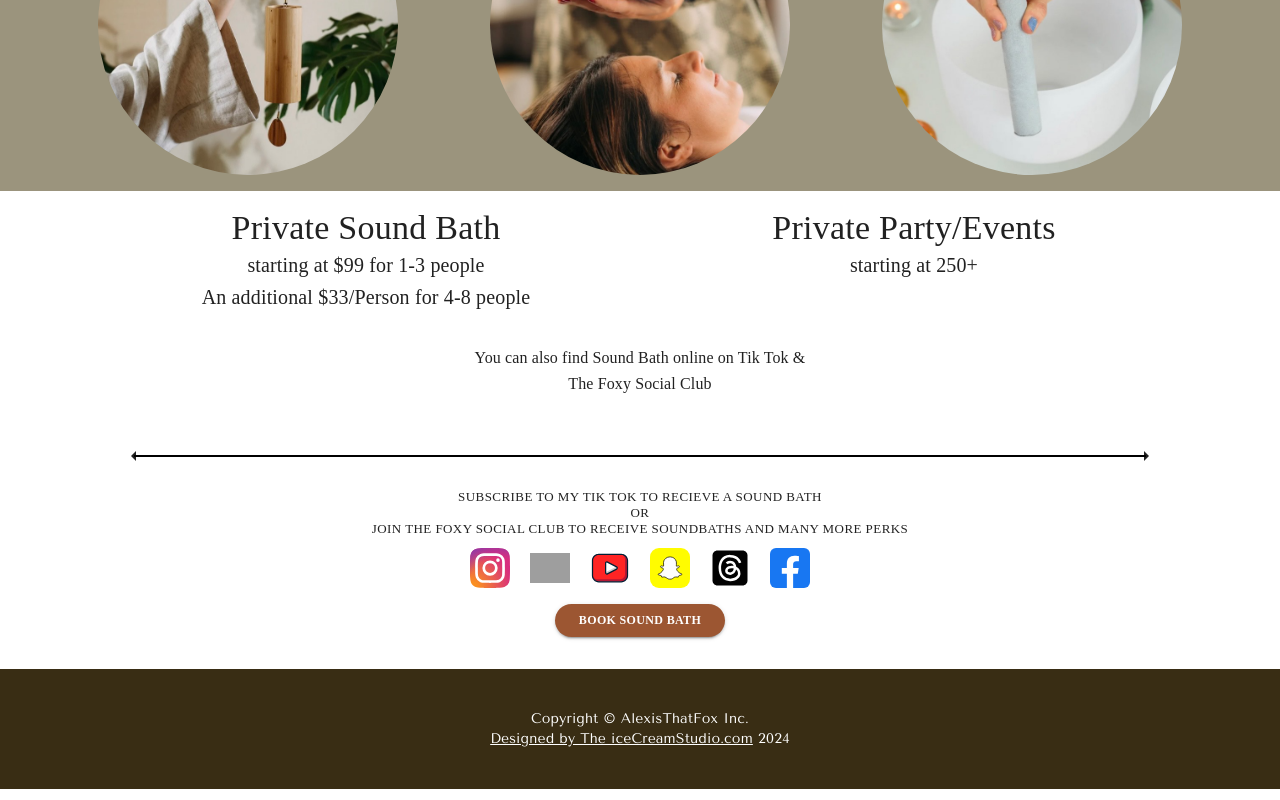
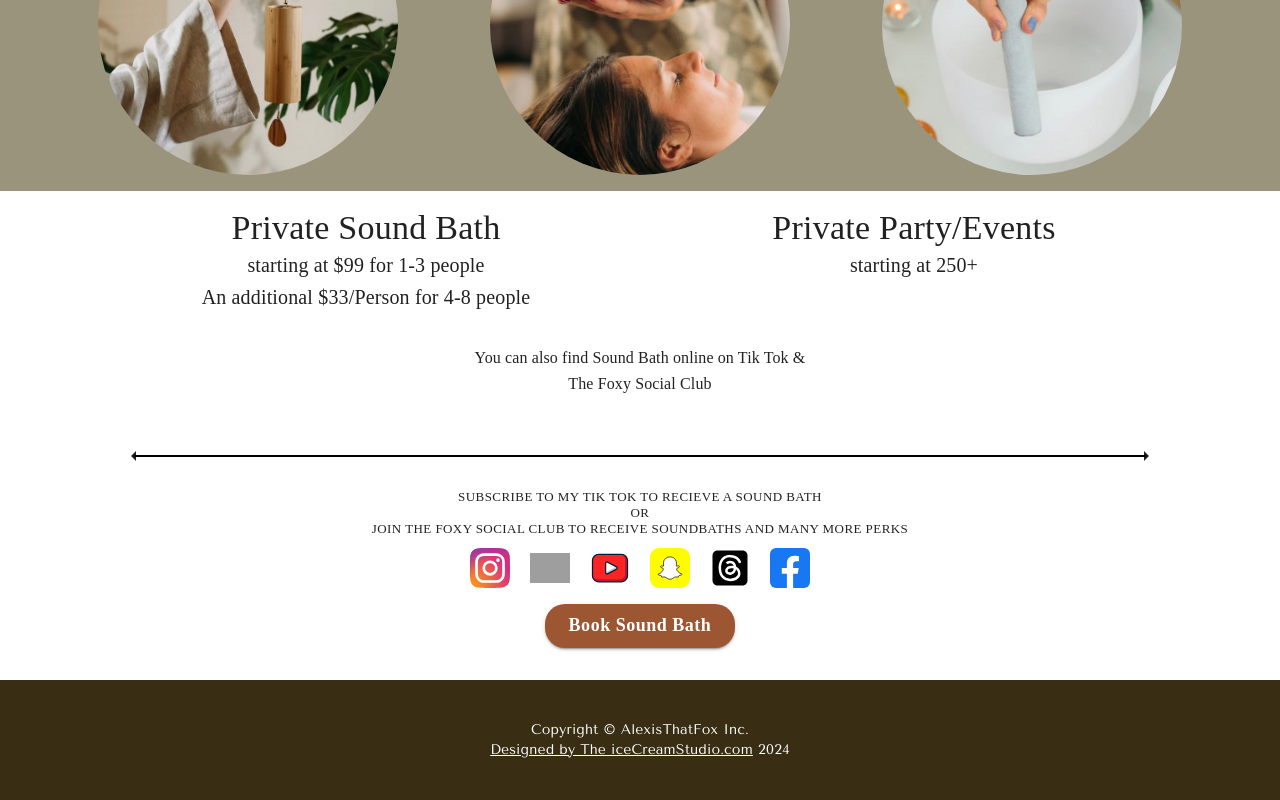
Before and after one commit to theicecreamstudios/Alexisthatfox, a React (Create React App) app: page /sound-bath in a window 1280 px wide. Shown: the part 1524-2324 px from the top of the page. Built offline with nearby package versions, Linux system fonts and the light colour scheme; grey boxes are pictures that could not be loaded; a web font is replaced by a local one.

Commit message:
adjusted the buttons for cacao healer, sound bath

```diff
--- a/src/Data/data.js
+++ b/src/Data/data.js
@@ -286,7 +286,7 @@ export const useDataCustomHook = () => {
       },
       subHeader:
         "ELEVATE YOUR NEXT EVENT OR RETREAT AND INCLUDE A CACAO CIRCLE",
-      btnText: "BOOK CACAO CIRCLE",
+      btnText: "Book Cacoa Circle",
       btnTextLink: "/contact",
       state: "Cacao Circles",
     },
--- a/src/pages/CacaoCircles/CacaoCircles.js
+++ b/src/pages/CacaoCircles/CacaoCircles.js
@@ -461,17 +461,18 @@ const CacaoCircles = () => {
             <FoxyButton
               fullWidth={false}
               variant="contained"
-              label={btnText.toUpperCase()}
+              label={btnText}
               backgroundColor={"#1C310A"}
               hoverBackgroundColor={"#1C310A"}
               height={"initial"}
               width={"initial"}
               sx={{
                 borderRadius: 5,
-                fontSize: 12,
-                color: "white",
+                fontSize: { xs: 15, md: 18 },
+                color: "#FFFFFF", // Corrected the color code
                 fontWeight: 700,
                 fontFamily: "balthazar",
+                px: 3,
               }}
               onClick={() =>
                 navigate(btnTextLink, {
--- a/src/pages/SoundBath/SoundBath.js
+++ b/src/pages/SoundBath/SoundBath.js
@@ -321,17 +321,17 @@ const SoundBath = () => {
           <FoxyButton
             fullWidth={false}
             variant="contained"
-            label={btnText.toUpperCase()}
+            label={btnText}
             backgroundColor={"#9C5632"}
             hoverBackgroundColor={"#9C5632"}
             height={"initial"}
             sx={{
-              width: 170,
               borderRadius: 5,
-              fontSize: 12,
+              fontSize: { xs: 15, md: 18 },
+              color: "#FFFFFF", // Corrected the color code
               fontWeight: 700,
-              color: "white",
               fontFamily: "balthazar",
+              px: 3,
             }}
             onClick={() =>
               navigate(btnTextLink, {
```
Also changed, not shown: src/pages/SensualDance/SensualDance.js (+0 -90 lines).
